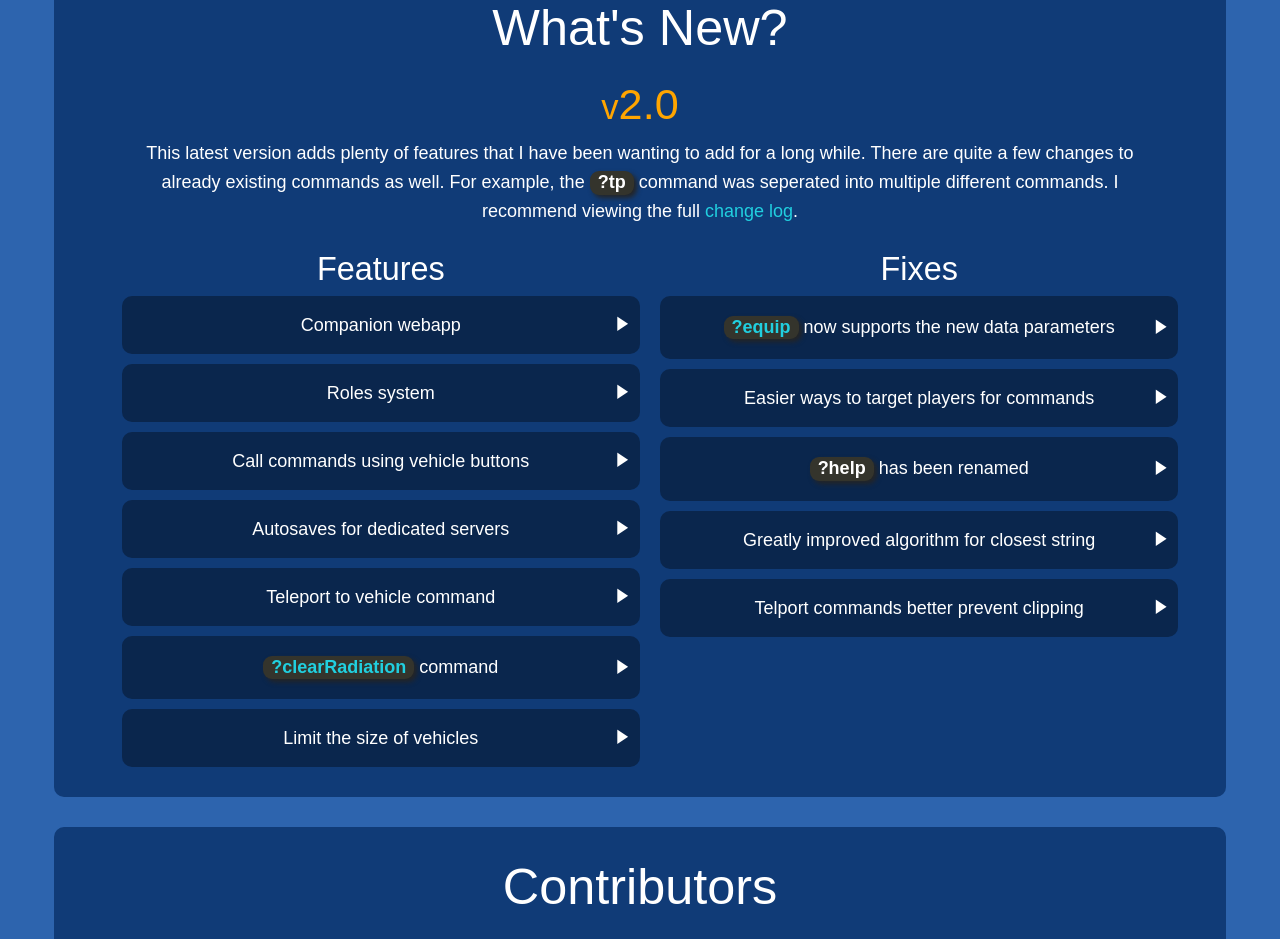
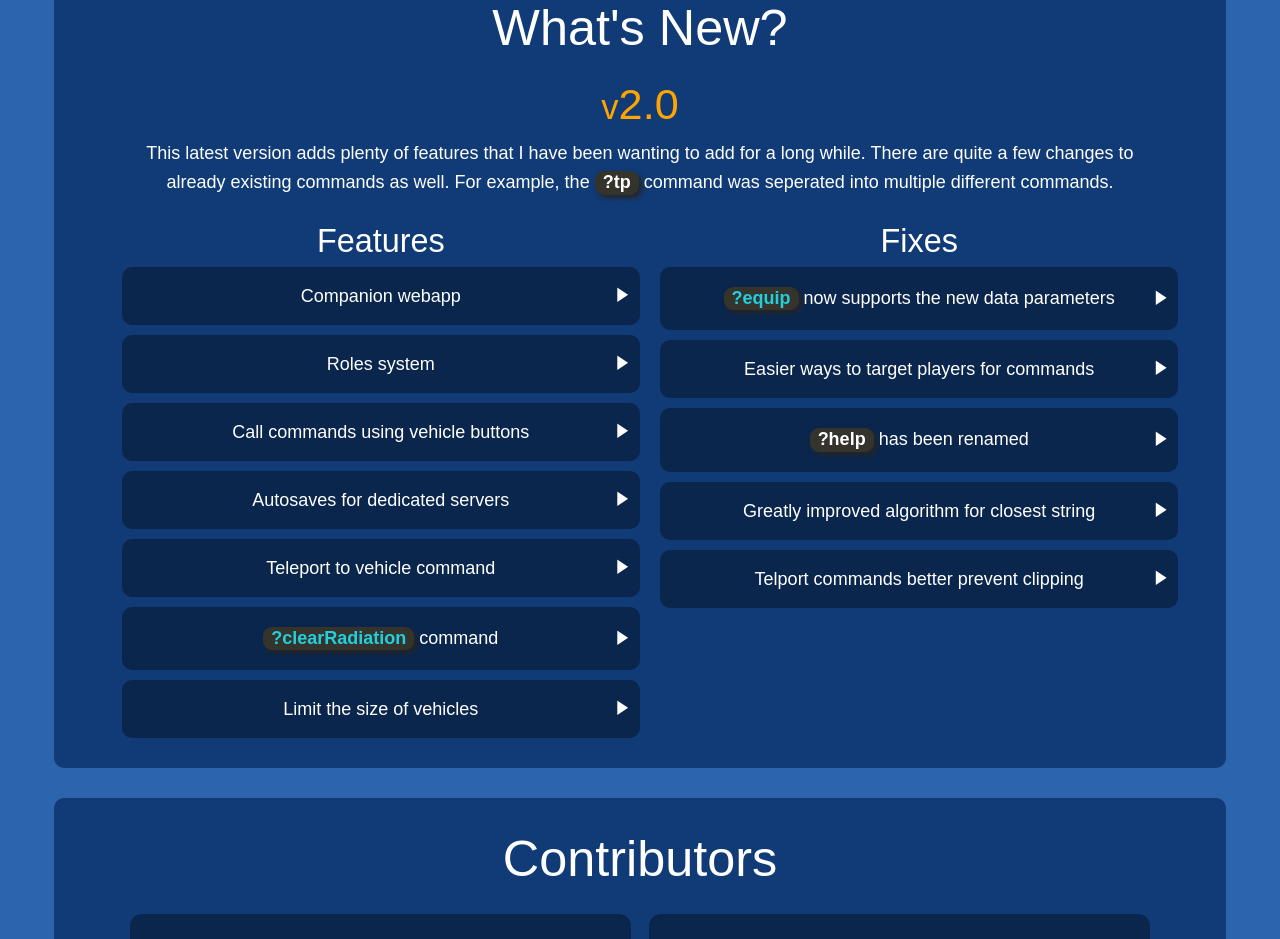
Before and after one commit to carsakiller/cc-website, a plain HTML site: page index.html in a window 1280 px wide. Shown: the part 1389-2328 px from the top of the page. Drawn offline with nearby package versions, Linux system fonts and the light colour scheme.

Commit message:
Remove link to changelog
Temporarily remove link to outdated changelog

```diff
--- a/index.html
+++ b/index.html
@@ -125,8 +125,7 @@
 					This latest version adds plenty of features that I have been wanting to add
 					for a long while. There are quite a few changes to already existing commands
 					as well. For example, the <span class="command">?tp</span> command was
-					seperated into multiple different commands. I recommend viewing the full
-					<a href="changelog#v2" target="_blank">change log</a>.
+					seperated into multiple different commands.
 				</p>
 				<br>
 				<div class="grid">
```
